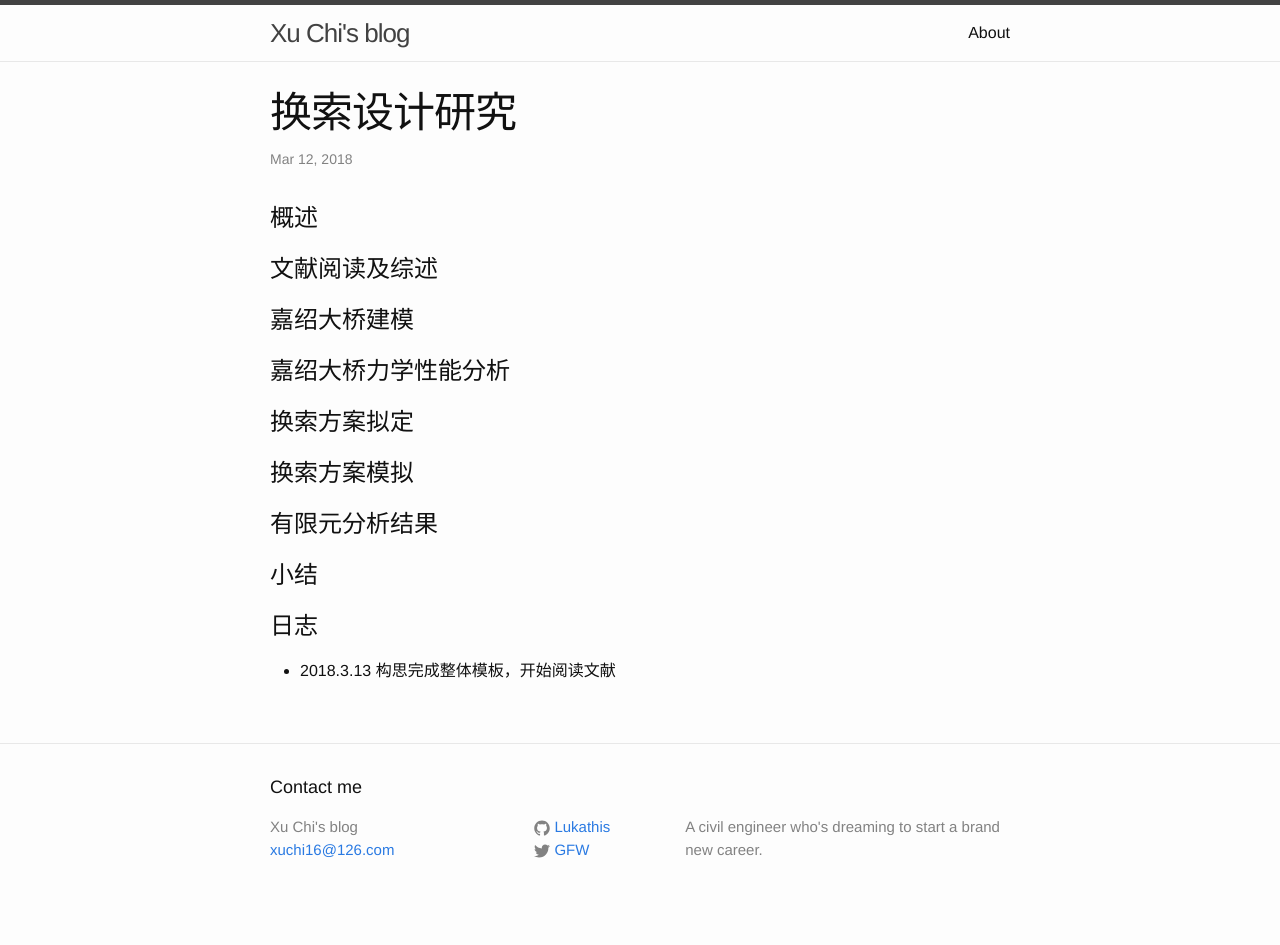
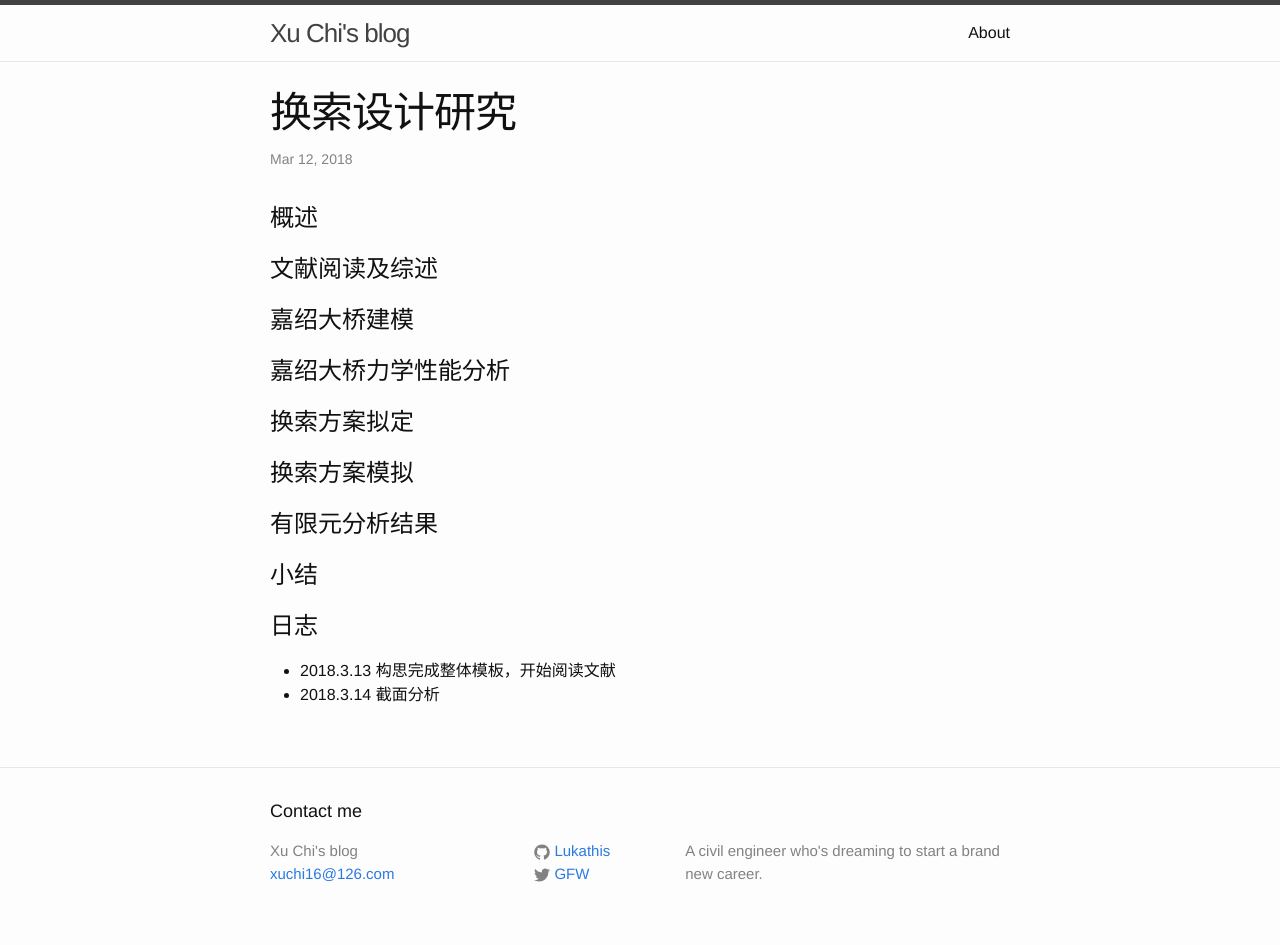
Before and after one commit to xuchi16/Lukathis.github.io, a Jekyll site: the page built from _posts/2018-03-12-cable-replacement-research.markdown, in a window 1280 px wide. Built offline with Jekyll 4.4.1, drawn with Linux system fonts in a browser that asks for light colours; before the commit the page ends 921 px from its top, so only the background shows below that.

Commit message:
graduate

```diff
--- a/_posts/2018-03-12-cable-replacement-research.markdown
+++ b/_posts/2018-03-12-cable-replacement-research.markdown
@@ -23,3 +23,4 @@ title:  "换索设计研究"
 # 日志
 
 * 2018.3.13 构思完成整体模板，开始阅读文献
+* 2018.3.14 截面分析
```
